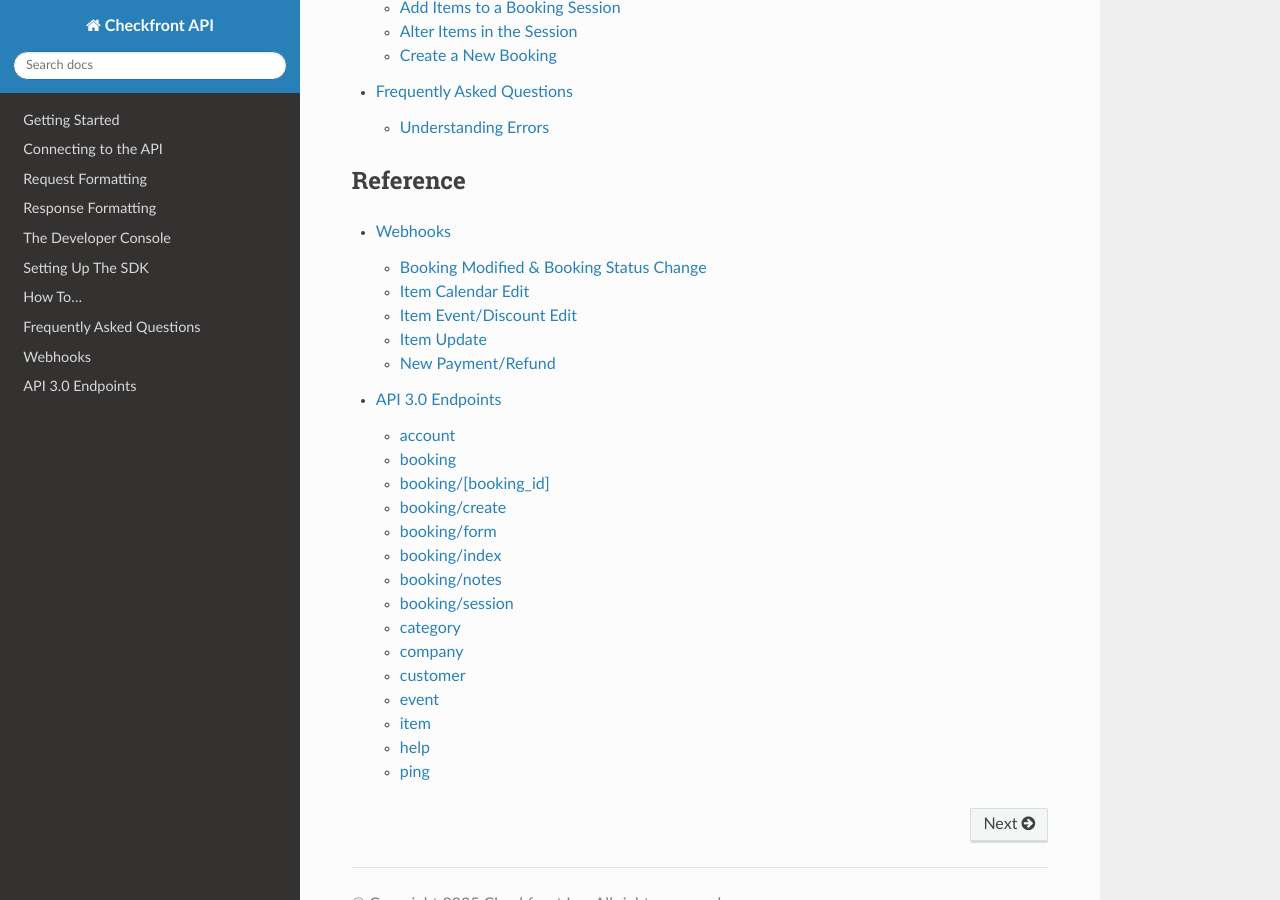
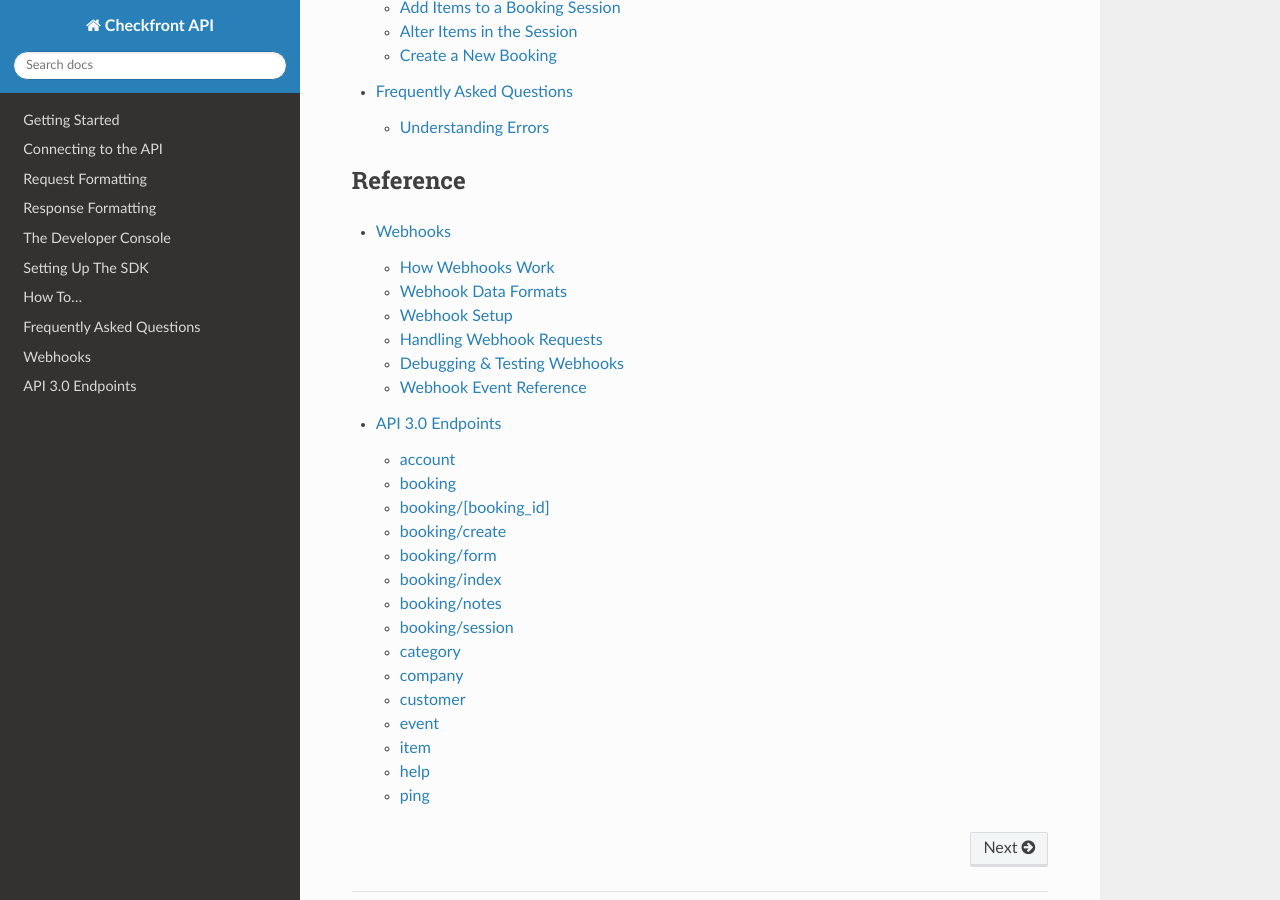
Before and after one commit to Checkfront/API, a Sphinx documentation site: the page built from docs/index.rst, in a window 1280 px wide and 900 px high, scrolled down 2009 px. Built offline with Sphinx 7.4.7 and the Read the Docs theme 3.1.0, drawn with Linux system fonts in a browser that asks for light colours; some of the changed lines change nothing that is shown.

Commit message:
Update notifications.rst

```diff
--- a/docs/ref/notifications.rst
+++ b/docs/ref/notifications.rst
@@ -1,20 +1,112 @@
 Webhooks
 ========
 
-Your Checkfront account is capable of directly POSTing details of new or modified bookings, items,
-item events, and transactions to your SSL-secured server endpoint.
+Checkfront webhooks allow you to receive real-time notifications when specific events occur in your account, such as new bookings, updates to existing bookings, item modifications, and transactions. When an event is triggered, Checkfront will send an **HTTPS POST** request with relevant data to your designated webhook URL.
 
-Notifications are sent over a standard **HTTPS POST** request as **JSON**, **XML**, or **x-www-form-urlencoded** data.
+How Webhooks Work
+-----------------
 
-Your server **must** respond with an **HTTP 200** class status code immediately upon receipt.
-If your server does not indicate a successful response in a timely manner,
-after 5 consecutive failed delivery attempts, your webhook will be automatically disabled.
+1. **Event Trigger**: A booking, item, or transaction update occurs in your Checkfront account.
+2. **Webhook Notification**: Checkfront sends an HTTPS POST request to your server with the event details.
+3. **Server Acknowledgment**: Your server must respond with an HTTP **200** class status code (e.g., 200 OK) to confirm receipt.
+4. **Retry Mechanism**: If Checkfront does not receive a successful response, it retries up to **5 times** before disabling the webhook.
 
-Webhook setup can be found in the **Manage > Developer** section of your Checkfront account under the "**Webhooks**" tab.
+Webhook Data Formats
+--------------------
+
+Webhook notifications can be sent in the following formats:
+
++-------------------------+------------------------------------+
+| Format                  | Content Type                        |
++=========================+====================================+
+| JSON                    | ``application/json``               |
++-------------------------+------------------------------------+
+| XML                     | ``application/xml``                |
++-------------------------+------------------------------------+
+| x-www-form-urlencoded   | ``application/x-www-form-urlencoded`` |
++-------------------------+------------------------------------+
+
+Example JSON payload:
+
+.. code-block:: json
+
+    {
+      "event": "booking.create",
+      "booking": {
+        "id": 123456,
+        "status": "CONFIRMED",
+        "customer": {
+          "name": "John Doe",
+          "email": "john@example.com"
+        },
+        "items": [
+          {
+            "id": 987,
+            "name": "City Tour",
+            "quantity": 2
+          }
+        ]
+      }
+    }
+
+Webhook Setup
+-------------
+
+To configure a webhook in Checkfront:
+
+1. Navigate to **Manage > Developer**.
+2. Click on the **Webhooks** tab.
+3. Add a new webhook by specifying:
+   - **Webhook URL**: Your server endpoint to receive notifications.
+   - **Event Types**: Choose which events should trigger webhook notifications.
+   - **Format**: Select JSON, XML, or x-www-form-urlencoded.
+4. Save the configuration and test the webhook using the **Test Webhook** button.
+
+Handling Webhook Requests
+-------------------------
+
+Your server should:
+
+- Validate incoming requests by checking the request signature or IP if Checkfront provides security measures.
+- Respond with an HTTP **200** status code as soon as the request is received.
+- Process the payload asynchronously if needed (e.g., queue for later processing).
+- Log received events for debugging purposes.
+
+Example of a simple webhook handler in Python (Flask):
+
+.. code-block:: python
+
+    from flask import Flask, request, jsonify
+
+    app = Flask(__name__)
+
+    @app.route('/webhook', methods=['POST'])
+    def webhook():
+        data = request.get_json()
+        print("Received webhook:", data)
+        return jsonify({"message": "Webhook received"}), 200
+
+    if __name__ == '__main__':
+        app.run(port=5000)
+
+Debugging & Testing Webhooks
+----------------------------
+
+To test your webhook, you can use tools like:
+
+- **`Beeceptor <https://beeceptor.com/>`_** – Quickly inspect webhook requests and debug responses.
+- **`Typed Webhook Tools <https://typedwebhook.tools/>`_** – Capture and analyze webhook payloads.
+
+These tools allow you to check if Checkfront is sending the correct data and verify how your server processes the webhook requests.
+
+Webhook Event Reference
+-----------------------
+
+For a detailed list of webhook event types, refer to:
 
 .. toctree::
-	:caption: Webhook Events
-	:glob:
-	:maxdepth: 1
+    :caption: Webhook Events
+    :glob:
+    :maxdepth: 1
 
-	webhook/*
+    webhook/*
```
